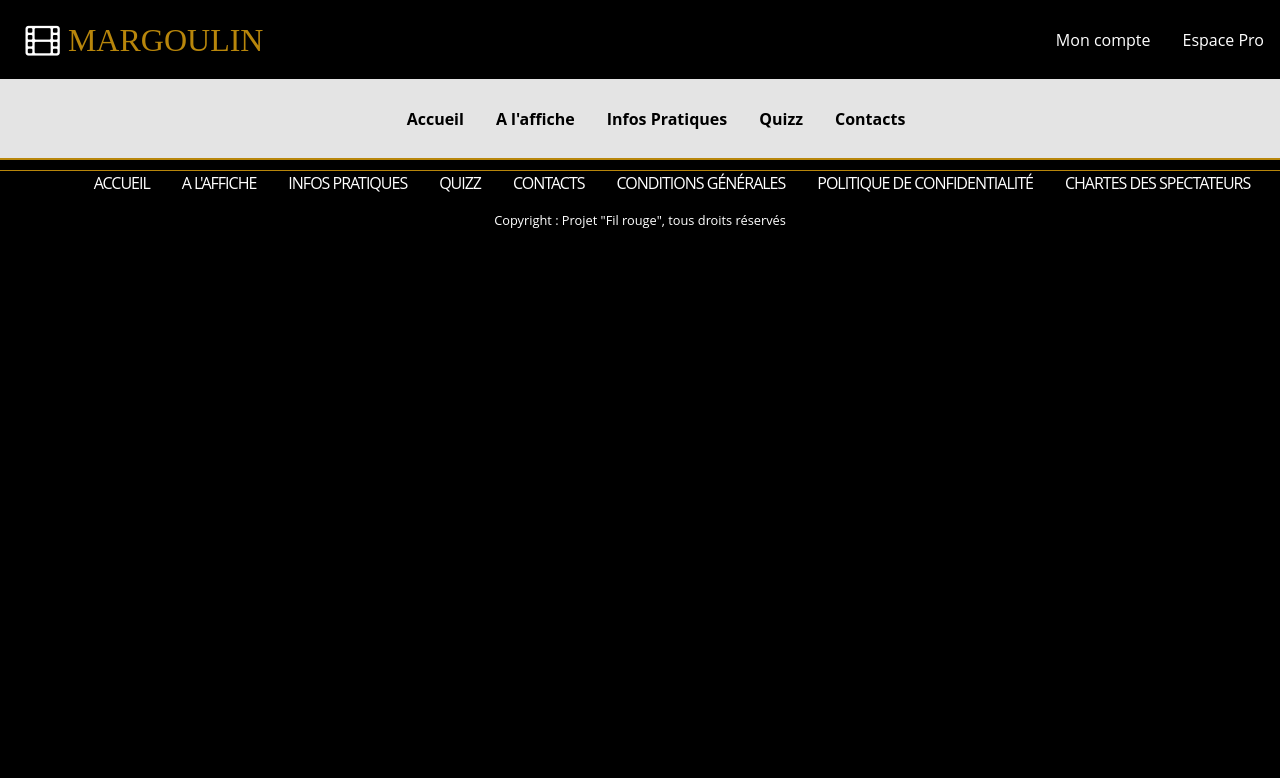
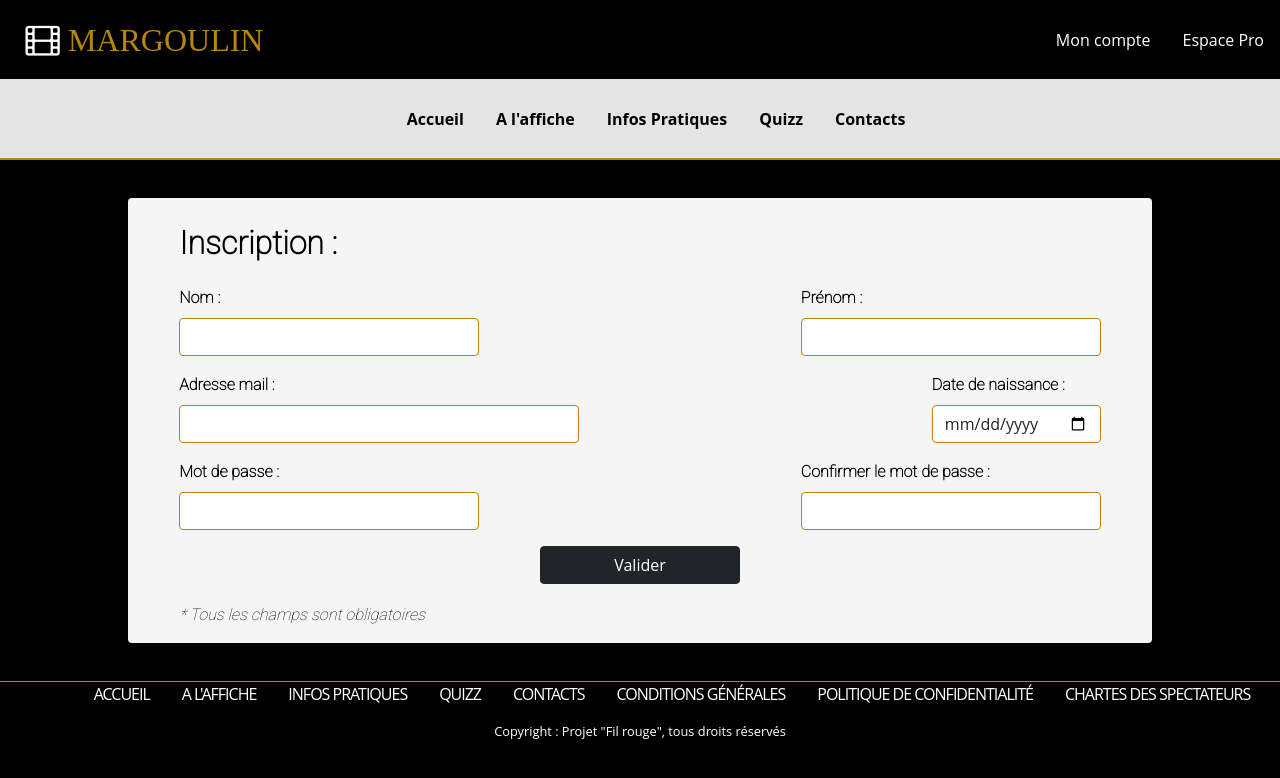
Before and after one commit to yoannbranjon/Projet_Fil_Rouge_Angular, an Angular app in the folder CinemaMargoulinAngular/: page /new-user in a window 1280 px wide. Before the commit this address led to /. Shown: the top 778 px of the page. Built offline with nearby package versions, Linux system fonts and the light colour scheme; a web font is replaced by a local one.

Commit message:
ajout des formulaires nouvel utilisateur (new-user) et utilisateur déjà enregistré (account)

```diff
--- a/CinemaMargoulinAngular/src/app/account-parent/account-parent.component.html
+++ b/CinemaMargoulinAngular/src/app/account-parent/account-parent.component.html
@@ -1,21 +1,31 @@
 <div class="app-wrapper">
+
+    <div class="app-wrapper-connexion">
+        <div class="welcome-back">
+            <label id="bienvenue">Bienvenue !</label>
+            <p>Pour ouvrir votre compte utilisateur, veuillez rentrer vos informations personnelles</p>
+        </div>
+        <div class="new-user">
+            <a [routerLink]="['/new-user']">Nouvel utilisateur ?</a>
+        </div>
+    </div>
 
     <div class="app-wrapper-form">
         <form>
             <div class="mb-3">
-                <label for="exampleInputEmail1" class="form-label">Adresse email</label>
-                <input type="email" class="form-control" id="exampleInputEmail1" aria-describedby="emailHelp">
+                <label for="email" class="form-label">Adresse email</label>
+                <input type="email" class="form-control" id="email" aria-describedby="emailHelp">
             </div>
             <div class="mb-3">
-                <label for="exampleInputPassword1" class="form-label">Mot de passe</label>
-                <input type="password" class="form-control" id="exampleInputPassword1">
+                <label for="mdp" class="form-label">Mot de passe</label>
+                <input type="password" class="form-control" id="mdp">
             </div>
-            <div class="mb-3 form-check">
-                <input type="checkbox" class="form-check-input" id="exampleCheck1">
-                <label class="form-check-label" for="exampleCheck1">Check me out</label>
+
+            <div class="app-button">
+                <button type="submit" class="btn btn-dark">Valider</button>
             </div>
-            <button type="submit" class="btn btn-dark">Valider</button>
+
         </form>
     </div>
+
 </div>
-<p><button (click)="getAllFilms()">Get all Films</button></p>
--- a/CinemaMargoulinAngular/src/app/account-parent/account-parent.component.scss
+++ b/CinemaMargoulinAngular/src/app/account-parent/account-parent.component.scss
@@ -1,26 +1,83 @@
+p {
+    color: black;
+    font-family: 'Roboto', sans-serif;
+    margin-top: 15%;
+}
+
 .app-wrapper {
-
-    margin-top: 3%;
+    width: 60%;
+    height: 60vh;
+    margin: 3% auto;
     display: flex;
     justify-content: center;
+    font-family: 'Roboto', sans-serif;
+}
 
-    &-form{
-        width: 40%;
-        background-color: whitesmoke;
-        border-radius: 1%;
+.app-wrapper-connexion {
+    display: flex;
+    width: 50%;
+    background-color: darkgoldenrod;
+    align-items: center;
+    flex-direction: column;
+
+    & .welcome-back {
+        text-align: center;
+        width: 80%;
     }
 }
 
-.mb-3 {
-    width: 50%;
-    margin: 5% auto;
+#bienvenue {
+    font-size: 2em;
+    margin-top : 15%;
+    color: black;
+    font-family: 'Roboto', sans-serif;
+    font-weight: 700;
 }
 
-.btn {
-    margin : 0 40% 5% 40%;
+.new-user {
+
+    margin-top: 10%;
+
+    & a{
+
+        font-family: 'Roboto', sans-serif;
+        color: whitesmoke;
+        text-decoration: none;
+        font-weight: 700;
+        transition: color 500ms ease;
+    }
+    & a:hover {
+        color: black;
+    }
+
 }
 
-label {
-    color: black;
+.app-wrapper-form{
+    width: 50%;
+    background-color: whitesmoke;
 
+    & .mb-3 {
+        width: 80%;
+        margin: 15% auto;
+    }
+
+    & label {
+        color: black;
+        font-family: 'Roboto', sans-serif;
+        font-weight: 700;
+    }
+    & input {
+        border-color: darkgoldenrod;
+    }
 }
+
+.app-button {
+    display: flex;
+
+    & .btn {
+        margin: 2% auto;
+    }
+    & .btn:hover {
+        background-color: darkgoldenrod;
+    }
+}
--- a/CinemaMargoulinAngular/src/app/app-routing.module.ts
+++ b/CinemaMargoulinAngular/src/app/app-routing.module.ts
@@ -6,6 +6,7 @@ import { HomeParentComponent } from './home-parent/home-parent.component';
 import { OnDisplayParentComponent } from './on-display-parent/on-display-parent.component';
 import { PracticalInfosParentComponent } from './practical-infos-parent/practical-infos-parent.component';
 import { QuizzParentComponent } from './quizz-parent/quizz-parent.component';
+import { NewUserComponent } from './new-user/new-user.component';
 
 const routes: Routes = [
   { path: 'home', component: HomeParentComponent },
@@ -13,7 +14,8 @@ const routes: Routes = [
   { path: 'practicalInfos', component: PracticalInfosParentComponent },
   { path: 'quizz', component: QuizzParentComponent },
   { path: 'contacts', component: ContactsParentComponent },
-  { path: 'account',component: AccountParentComponent}
+  { path: 'account',component: AccountParentComponent},
+  { path: 'new-user',component: NewUserComponent}
 ];
 
 @NgModule({
--- a/CinemaMargoulinAngular/src/app/app.module.ts
+++ b/CinemaMargoulinAngular/src/app/app.module.ts
@@ -11,10 +11,12 @@ import { OnDisplayParentComponent } from './on-display-parent/on-display-parent.
 import { ContactsParentComponent } from './contacts-parent/contacts-parent.component';
 import { QuizzParentComponent } from './quizz-parent/quizz-parent.component';
 import { AccountParentComponent } from './account-parent/account-parent.component';
+import { NewUserComponent } from './new-user/new-user.component';
 
 /******* SERVICES *******/
 import { FilmWebService } from './shared/webservices/film.webservice';
-import { FilmServiceService } from './shared/services/film-service.service'
+import { FilmServiceService } from './shared/services/film-service.service';
+
 
 
 @NgModule({
@@ -26,6 +28,7 @@ import { FilmServiceService } from './shared/services/film-service.service'
     ContactsParentComponent,
     QuizzParentComponent,
     AccountParentComponent,
+    NewUserComponent,
     //FilmServiceService,
    //FilmWebService
   ],
--- /dev/null
+++ b/CinemaMargoulinAngular/src/app/new-user/new-user.component.html
@@ -0,0 +1,49 @@
+<div class="app-wrapper">
+
+<form>
+    <label id="inscription">Inscription :</label>
+    <div class="form-group">
+        <div class="mb-3">
+            <label for="firstName" class="form-label" id="firstname">Nom :</label>
+            <input type="text" class="form-control" id="firstName" aria-describedby="firstNameHelp">
+        </div>
+
+        <div class="mb-3">
+            <label for="lastName" class="form-label" id="lastname">Prénom :</label>
+            <input type="text" class="form-control" id="lastName" aria-describedby="lastNameHelp">
+        </div>
+    </div>
+
+    <div class="form-group">
+
+        <div class="mb-3">
+            <label for="email" class="form-label" id="email">Adresse mail :</label>
+            <input type="email" class="form-control" id="email" aria-describedby="emailHelp">
+        </div>
+
+        <div class="mb-3">
+            <label for="birthday" class="form-label" id="birthday">Date de naissance :</label>
+            <input type="date" class="form-control" id="birthday">
+        </div>
+
+    </div>
+
+    <div class="form-group">
+        <div class="mb-3">
+            <label for="password" class="form-label">Mot de passe :</label>
+            <input type="password" class="form-control" id="password" aria-describedby="passwordHelp">
+        </div>
+
+        <div class="mb-3">
+            <label for="confirmPassword" class="form-label">Confirmer le mot de passe :</label>
+            <input type="password" class="form-control" id="confirmPassword" aria-describedby="confirmPasswordHelp">
+        </div>
+    </div>
+
+    <div class="app-button">
+        <button type="submit" class="btn btn-dark">Valider</button>
+    </div>
+
+    <p>* Tous les champs sont obligatoires</p>
+  </form>
+</div>
--- /dev/null
+++ b/CinemaMargoulinAngular/src/app/new-user/new-user.component.scss
@@ -0,0 +1,75 @@
+.app-wrapper {
+    width: 80%;
+    display: flex;
+    align-items: center;
+    justify-content: center;
+    margin: 3% auto;
+    background-color: whitesmoke;
+    border-radius: 4px;
+}
+
+#inscription {
+    margin-bottom: 2%;
+    font-size: 2em;
+    font-weight:700;
+}
+/**/
+#firstName {
+    width: 300px;
+}
+
+#lastName {
+    width: 300px;
+}
+
+#email {
+    width: 400px;
+}
+
+#password {
+    width : 300px;
+}
+
+#confirmPassword {
+    width : 300px;
+}
+
+form {
+   width: 90%;
+   margin-top: 2%;
+}
+
+.form-group {
+    display: flex;
+    justify-content: space-between;
+}
+
+.app-button {
+    margin-bottom: 2%;
+    display: flex;
+
+    & .btn {
+        width: 200px;
+        margin: auto;
+        transition: background-color 500ms ease;
+    }
+    & .btn:hover {
+        background-color: darkgoldenrod;
+    }
+}
+
+input {
+    border: solid 1px darkgoldenrod;
+}
+
+label {
+    font-family: 'Roboto', sans-serif;
+    font-weight: 700;
+    color: black;
+}
+
+p {
+    color: black;
+    font-family: 'Roboto', sans-serif;
+    font-style: italic;
+}
--- /dev/null
+++ b/CinemaMargoulinAngular/src/app/new-user/new-user.component.ts
@@ -0,0 +1,15 @@
+import { Component, OnInit } from '@angular/core';
+
+@Component({
+  selector: 'app-new-user',
+  templateUrl: './new-user.component.html',
+  styleUrls: ['./new-user.component.scss']
+})
+export class NewUserComponent implements OnInit {
+
+  constructor() { }
+
+  ngOnInit(): void {
+  }
+
+}
--- a/CinemaMargoulinAngular/src/index.html
+++ b/CinemaMargoulinAngular/src/index.html
@@ -10,6 +10,7 @@
   <!-- LINK -->
   <link rel="preconnect" href="https://fonts.gstatic.com">
   <link href="https://fonts.googleapis.com/css2?family=Stint+Ultra+Condensed&display=swap" rel="stylesheet">
+  <link href="https://fonts.googleapis.com/css2?family=Roboto:wght@100&display=swap" rel="stylesheet">
 
   <title>Cinéma Margoulin</title>
 </head>
```
Also changed, not shown: 1 other file (tests, documents, lock files or other folders).
